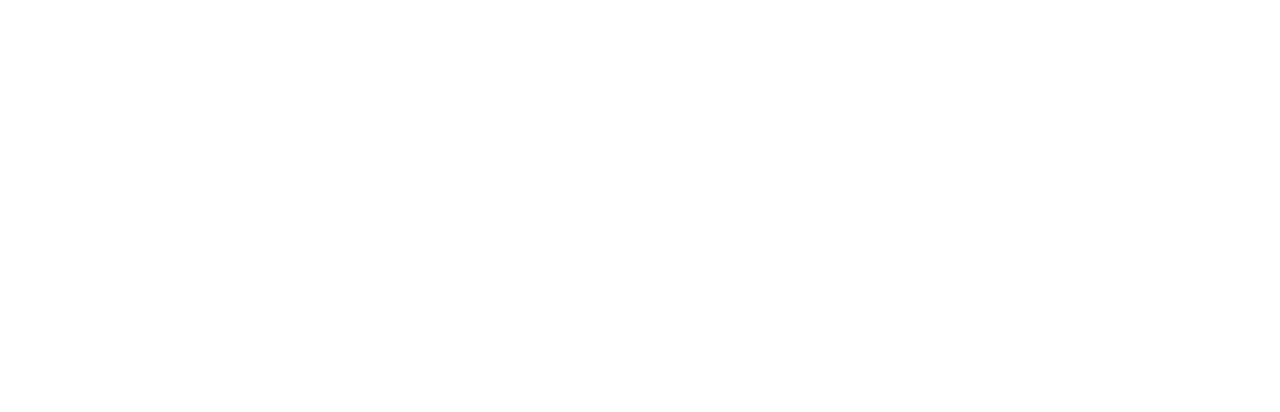
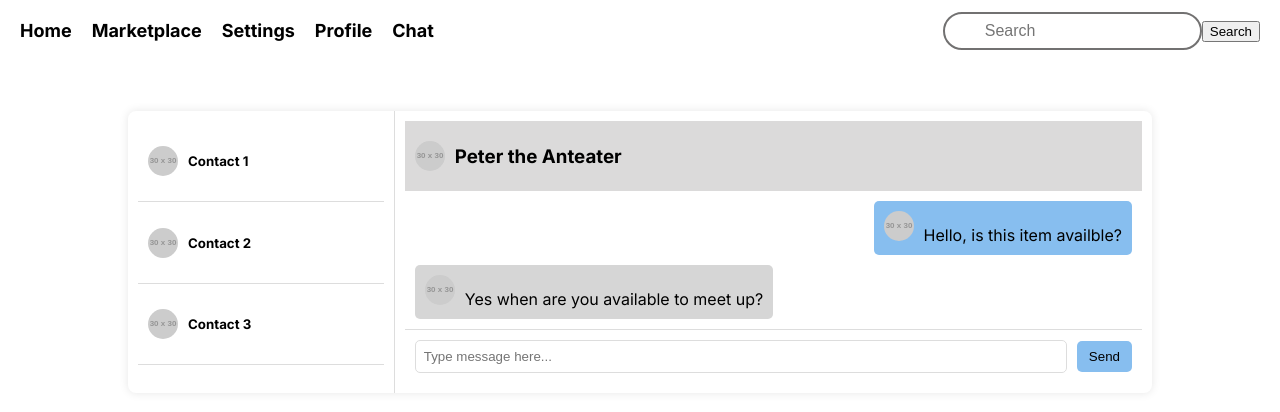
Before and after one commit to kimkc1/IN4MTX124, a React (Create React App) app in the folder campus-connect/: page /chat in a window 1280 px wide. Before the commit this address had no page. Shown: the top 412 px of the page. Built offline with nearby package versions, Linux system fonts and the light colour scheme.

Commit message:
functional chat working

```diff
--- a/campus-connect/src/App.js
+++ b/campus-connect/src/App.js
@@ -4,16 +4,18 @@
 import HomePage from './pages/home/Home';
 import Marketplace from './pages/marketplace/Marketplace';
 import Settings from './pages/settings/Settings';
+import Chat from './pages/chat/Chat';
 
 function App() {
   return (
     <Router>
       <Routes>
-          <Route exact path="/" element={<HomePage />} />
-          <Route exact path="/marketplace" element={<Marketplace />} />
-          <Route exact path="/settings" element={<Settings />} />
+        <Route path="/" element={<HomePage />} />
+        <Route path="/marketplace" element={<Marketplace />} />
+        <Route path="/settings" element={<Settings />} />
+        <Route path="/chat" element={<Chat />} />
       </Routes>
-  </Router>
+    </Router>
   );
 }
 
--- a/campus-connect/src/components/navbar/Navbar.jsx
+++ b/campus-connect/src/components/navbar/Navbar.jsx
@@ -10,7 +10,9 @@
           <li><Link to="/marketplace">Marketplace</Link></li>
           <li><Link to="/settings">Settings</Link></li>
           <li><a href="../profile/profile.html">Profile</a></li>
-          <li><a href="../chat/chat.html">Chat</a></li>
+
+          <li><Link to="/chat">Chat</Link></li>
+
         </ul>
         <div className="rightNav">
           <input type="text" name="search" id="search" placeholder="Search" />
--- /dev/null
+++ b/campus-connect/src/pages/chat/Chat.css
@@ -0,0 +1,161 @@
+
+body {
+    font-family: Inter, sans-serif;
+}
+
+.navbar {
+    display: flex;
+    position: sticky;
+    align-items: center;
+    justify-content: space-between;
+    top: 0px;
+    background: white;
+    background-blend-mode: darken;
+    background-size: cover;
+    color: black;
+    padding: 10px 20px;
+}
+
+.nav-list {
+    display: flex;
+    list-style: none;
+}
+
+.nav-list li {
+    margin-right: 20px;
+}
+
+.nav-list li:last-child {
+    margin-right: 0;
+}
+
+.nav-list li a {
+    text-decoration: none;
+    color: black;
+    font-size: 18px;
+    transition: color 0.3s ease-in-out;
+}
+
+.nav-list li a:hover {
+    color: black;
+    font-weight: 900;
+}
+
+.rightNav {
+    text-align: right;
+}
+
+#search {
+    background-size: contain;
+    background-repeat: no-repeat;
+    background-position: 10px center;
+    padding: 8px 8px 8px 40px;
+    font-size: 16px;
+    color: black;
+    border: 2px solid #727171;
+    border-radius: 20px;
+    outline: none;
+}
+
+.container {
+    display: flex;
+    max-width: 80%;
+    max-height: 80%;
+    margin: 50px auto;
+    background-color: #fff;
+    border-radius: 8px;
+    overflow: hidden;
+    box-shadow: 0 0 10px rgba(0, 0, 0, 0.1);
+}
+
+.contacts {
+    flex: 1;
+    padding: 10px;
+    border-right: 1px solid #ddd;
+}
+
+.contact-box {
+    padding: 10px;
+    border-bottom: 1px solid #ddd;
+    display: flex;
+    align-items: center;
+}
+
+.contact-box img {
+    width: 30px;
+    height: 30px;
+    border-radius: 50%;
+    margin-right: 10px;
+}
+
+.chat-container {
+    flex: 3;
+    padding: 10px;
+}
+
+.header {
+    background-color: #dbdada;
+    padding: 5px 10px;
+    display: flex;
+    align-items: center;
+}
+
+.header img {
+    width: 30px;
+    height: 30px;
+    border-radius: 50%;
+    margin-right: 10px;
+}
+
+.msg-container {
+    display: flex;
+    flex-direction: column;
+    padding: 5px;
+    overflow-y: auto;
+}
+
+.sent {
+    background-color: rgb(135, 190, 239);
+    align-self: flex-end;
+    border-radius: 5px;
+    padding: 10px;
+    margin: 5px;
+}
+
+.received {
+    background-color: #d6d6d6;
+    align-self: flex-start;
+    border-radius: 5px;
+    padding: 10px;
+    margin: 5px;
+}
+
+.profile {
+    width: 30px;
+    height: 30px;
+    border-radius: 50%;
+    margin-right: 10px;
+}
+
+.input {
+    display: flex;
+    align-items: center;
+    padding: 10px;
+    border-top: 1px solid #ddd;
+}
+
+.input input {
+    flex: 1;
+    padding: 8px;
+    border: 1px solid #ddd;
+    border-radius: 5px;
+    margin-right: 10px;
+}
+
+.input button {
+    padding: 8px 12px;
+    background-color: rgb(135, 190, 239);
+    border: none;
+    border-radius: 5px;
+    cursor: pointer;
+}
--- /dev/null
+++ b/campus-connect/src/pages/chat/Chat.jsx
@@ -0,0 +1,67 @@
+
+import React, { useState } from 'react';
+import Navbar from '../../components/navbar/Navbar';
+import './Chat.css';
+
+function Chat() {
+    const [messages, setMessages] = useState([
+        { type: 'sent', text: "Hello, is this item availble?" },
+        { type: 'received', text: "Yes when are you available to meet up?" }
+    ]);
+
+    const [input, setInput] = useState('');
+
+    const handleSendMessage = () => {
+        if (input.trim()) {
+            setMessages([...messages, { type: 'sent', text: input }]);
+            setInput('');
+        }
+    };
+
+    return (
+        <div>
+            <Navbar />
+            <div className="container">
+                <div className="contacts">
+                    <div className="contact-box">
+                        <img src="https://via.placeholder.com/30" alt="Contact 1" />
+                        <h5>Contact 1</h5>
+                    </div>
+                    <div className="contact-box">
+                        <img src="https://via.placeholder.com/30" alt="Contact 2" />
+                        <h5>Contact 2</h5>
+                    </div>
+                    <div className="contact-box">
+                        <img src="https://via.placeholder.com/30" alt="Contact 3" />
+                        <h5>Contact 3</h5>
+                    </div>
+                </div>
+                <div className="chat-container">
+                    <div className="header">
+                        <img src="https://via.placeholder.com/30" alt="contact" className="profile" />
+                        <h3>Peter the Anteater</h3>
+                    </div>
+                    <div className="msg-container">
+                        {messages.map((msg, index) => (
+                            <div key={index} className={msg.type}>
+                                <img src={`https://via.placeholder.com/30`} alt={msg.type} className="profile" />
+                                {msg.text}
+                            </div>
+                        ))}
+                    </div>
+                    <div className="input">
+                        <input
+                            type="text"
+                            placeholder="Type message here..."
+                            value={input}
+                            onChange={(e) => setInput(e.target.value)}
+                        />
+                        <button onClick={handleSendMessage}>Send</button>
+                    </div>
+                </div>
+            </div>
+        </div>
+    );
+}
+
+export default Chat;
```
Also changed, not shown: 1 other file (tests, documents, lock files or other folders).
